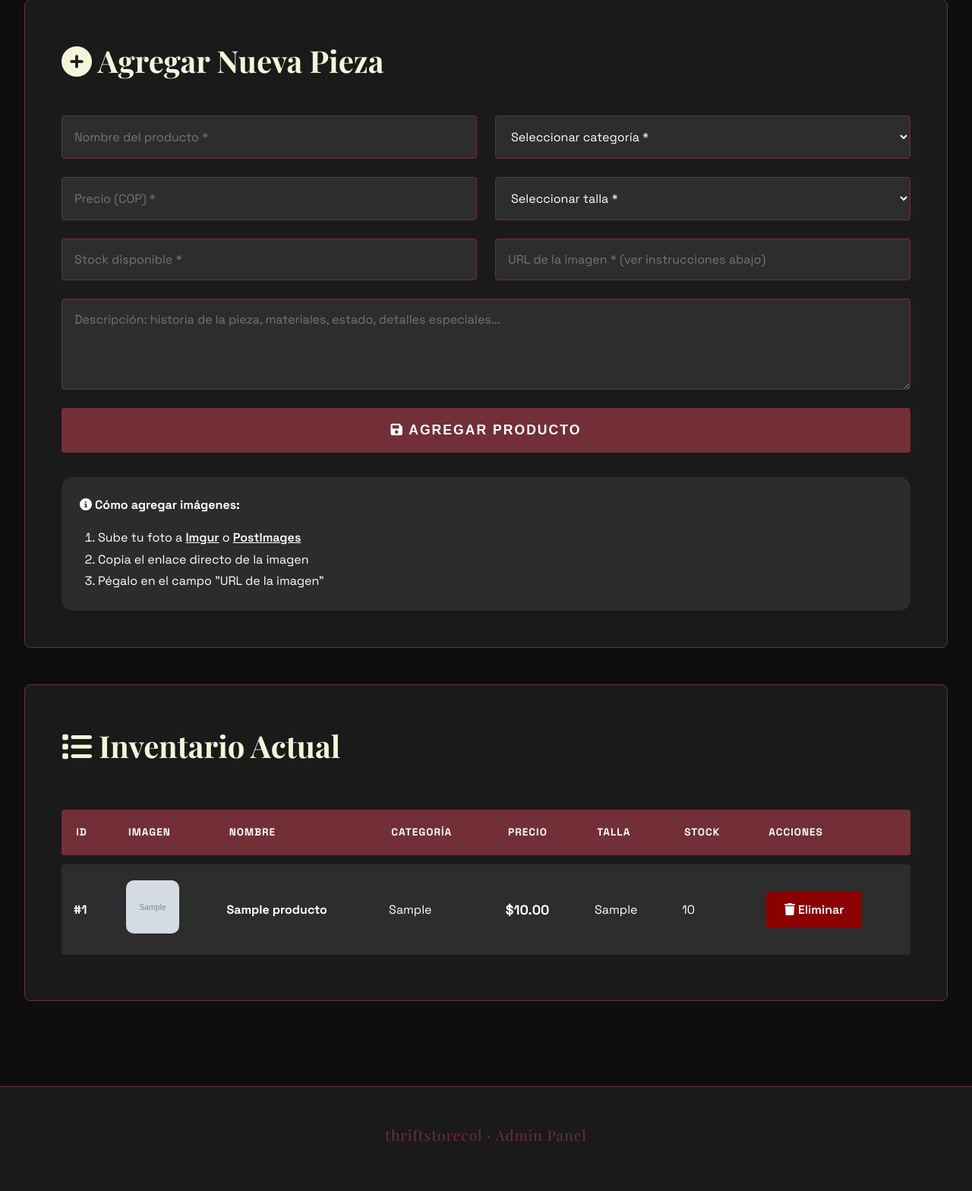
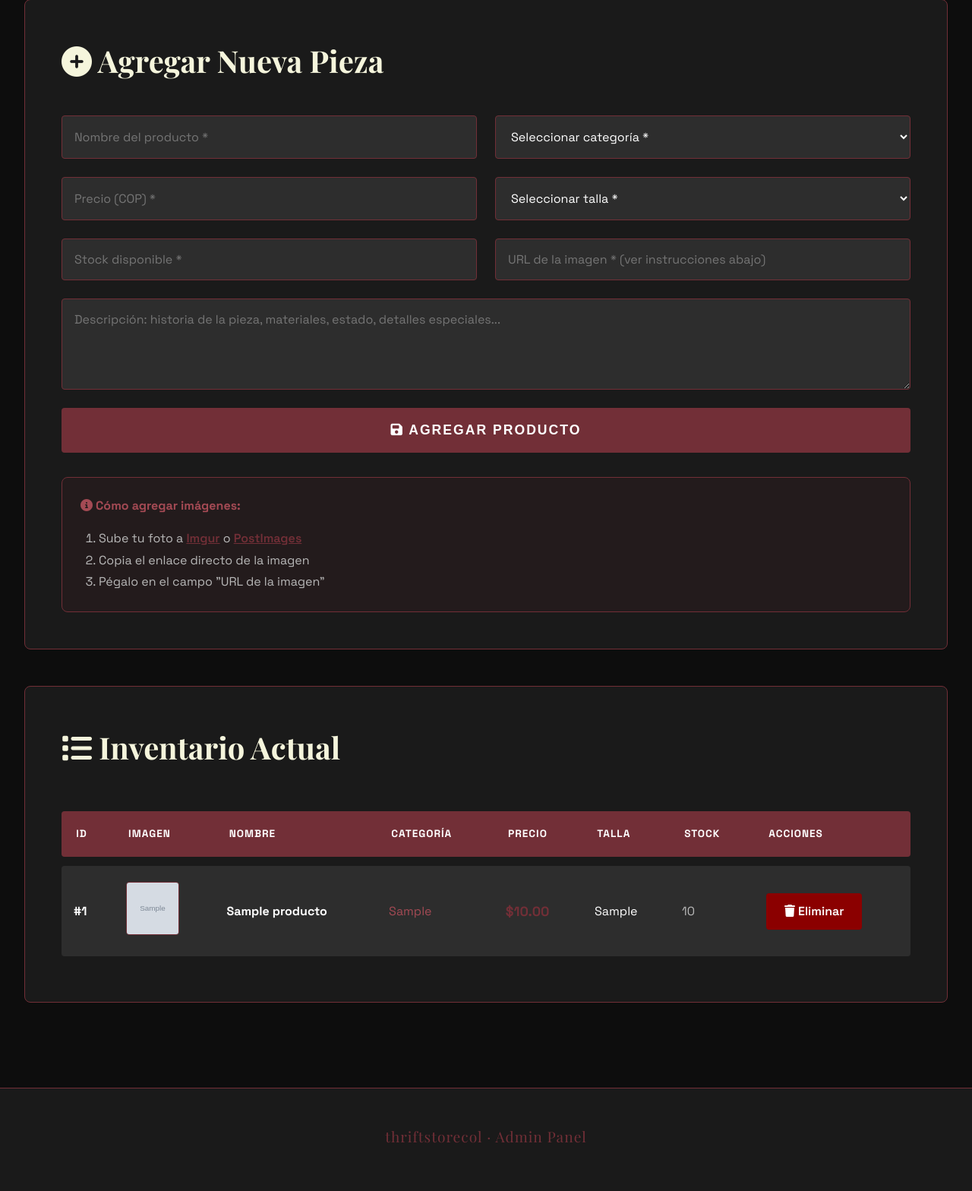
Before and after one commit to raesttleten/tienda-ropa-upcycling, a FastAPI app: page /admin in a window 1280 px wide. Shown: the part 416-1984 px from the top of the page at 76% size. Before the commit the page ends 1919 px from the top, so only its background shows below. Run offline with FastAPI, Linux system fonts and the light colour scheme; tables that the repository leaves empty hold one stand-in row (values such as "Sample post"); grey boxes marked "Sample" are stand-in pictures.

Commit message:
actualizacion de admin para poder concordar con las catgeorias

```diff
--- a/templates/admin.html
+++ b/templates/admin.html
@@ -42,10 +42,10 @@
 
                 <select name="categoria" required>
                     <option value="">Seleccionar categoría *</option>
-                    <option value="Camiseta">Camiseta</option>
-                    <option value="Pantalon">Pantalón</option>
-                    <option value="Chaqueta">Chaqueta</option>
-                    <option value="Vestido">Vestido</option>
+                    <option value="Camisas">Camisas</option>
+                    <option value="Pantalones">Pantalones</option>
+                    <option value="Faldas">Faldas</option>
+                    <option value="Bolsos">Bolsos</option>
                     <option value="Accesorios">Accesorios</option>
                     <option value="Otro">Otro</option>
                 </select>
@@ -74,12 +74,12 @@
                 </button>
             </form>
 
-            <div style="margin-top: 2rem; padding: 1.5rem; background: rgba(225, 190, 231, 0.1); border-radius: 15px; border: 2px solid var(--lavender);">
-                <h4 style="color: var(--lavender); margin-bottom: 1rem;">
+            <div style="margin-top: 2rem; padding: 1.5rem; background: rgba(114, 47, 55, 0.1); border-radius: 8px; border: 1px solid var(--wine);">
+                <h4 style="color: var(--light-wine); margin-bottom: 1rem;">
                     <i class="fas fa-info-circle"></i> Cómo agregar imágenes:
                 </h4>
-                <ol style="color: var(--text-gray); line-height: 1.8; padding-left: 1.5rem;">
-                    <li>Sube tu foto a <a href="https://imgur.com/upload" target="_blank" style="color: var(--purple); font-weight: 600;">Imgur</a> o <a href="https://postimages.org/" target="_blank" style="color: var(--purple); font-weight: 600;">PostImages</a></li>
+                <ol style="color: var(--light-gray); line-height: 1.8; padding-left: 1.5rem;">
+                    <li>Sube tu foto a <a href="https://imgur.com/upload" target="_blank" style="color: var(--wine); font-weight: 600;">Imgur</a> o <a href="https://postimages.org/" target="_blank" style="color: var(--wine); font-weight: 600;">PostImages</a></li>
                     <li>Copia el enlace directo de la imagen</li>
                     <li>Pégalo en el campo "URL de la imagen"</li>
                 </ol>
@@ -108,28 +108,28 @@
                         <td><strong>#{{ producto.id }}</strong></td>
                         <td>
                             <img src="{{ producto.imagen_url }}" alt="{{ producto.nombre }}"
-                                 style="width: 70px; height: 70px; object-fit: cover; border-radius: 10px; border: 2px solid var(--lavender);"
+                                 style="width: 70px; height: 70px; object-fit: cover; border-radius: 4px; border: 1px solid var(--wine);"
                                  onerror="this.src='https://images.unsplash.com/photo-1445205170230-053b83016050?w=100&h=100&fit=crop'">
                         </td>
                         <td><strong>{{ producto.nombre }}</strong></td>
-                        <td><span style="color: var(--lavender);">{{ producto.categoria }}</span></td>
-                        <td style="color: var(--blush); font-weight: 700; font-size: 1.1rem;">${{ "%.2f"|format(producto.precio) }}</td>
+                        <td><span style="color: var(--light-wine);">{{ producto.categoria }}</span></td>
+                        <td style="color: var(--wine); font-weight: 700; font-size: 1.1rem;">${{ "%.2f"|format(producto.precio) }}</td>
                         <td>{{ producto.talla }}</td>
                         <td>
                             {% if producto.stock == 0 %}
-                                <span style="color: #FF1744;">Agotado</span>
+                                <span style="color: #8B0000;">Agotado</span>
                             {% elif producto.stock == 1 %}
-                                <span style="color: var(--mint);">1 (única)</span>
+                                <span style="color: var(--light-wine);">1 (única)</span>
                             {% elif producto.stock < 3 %}
-                                <span style="color: var(--mint);">{{ producto.stock }}</span>
+                                <span style="color: var(--light-wine);">{{ producto.stock }}</span>
                             {% else %}
-                                <span style="color: var(--sage);">{{ producto.stock }}</span>
+                                <span style="color: var(--light-gray);">{{ producto.stock }}</span>
                             {% endif %}
                         </td>
                         <td>
                             <a href="/admin/eliminar/{{ producto.id }}"
                                class="btn-delete"
-                               onclick="return confirm('⚠️ ¿Seguro que quieres eliminar este producto?')">
+                               onclick='return confirm("¿Seguro que quieres eliminar este producto?")'>
                                 <i class="fas fa-trash"></i> Eliminar
                             </a>
                         </td>
@@ -138,8 +138,8 @@
                 </tbody>
             </table>
             {% else %}
-            <p style="text-align: center; color: var(--text-gray); padding: 3rem;">
-                No hay productos. ¡Agrega tu primera pieza vintage arriba! 🌸
+            <p style="text-align: center; color: var(--light-gray); padding: 3rem;">
+                No hay productos. Agrega tu primera pieza vintage arriba.
             </p>
             {% endif %}
         </section>
```
